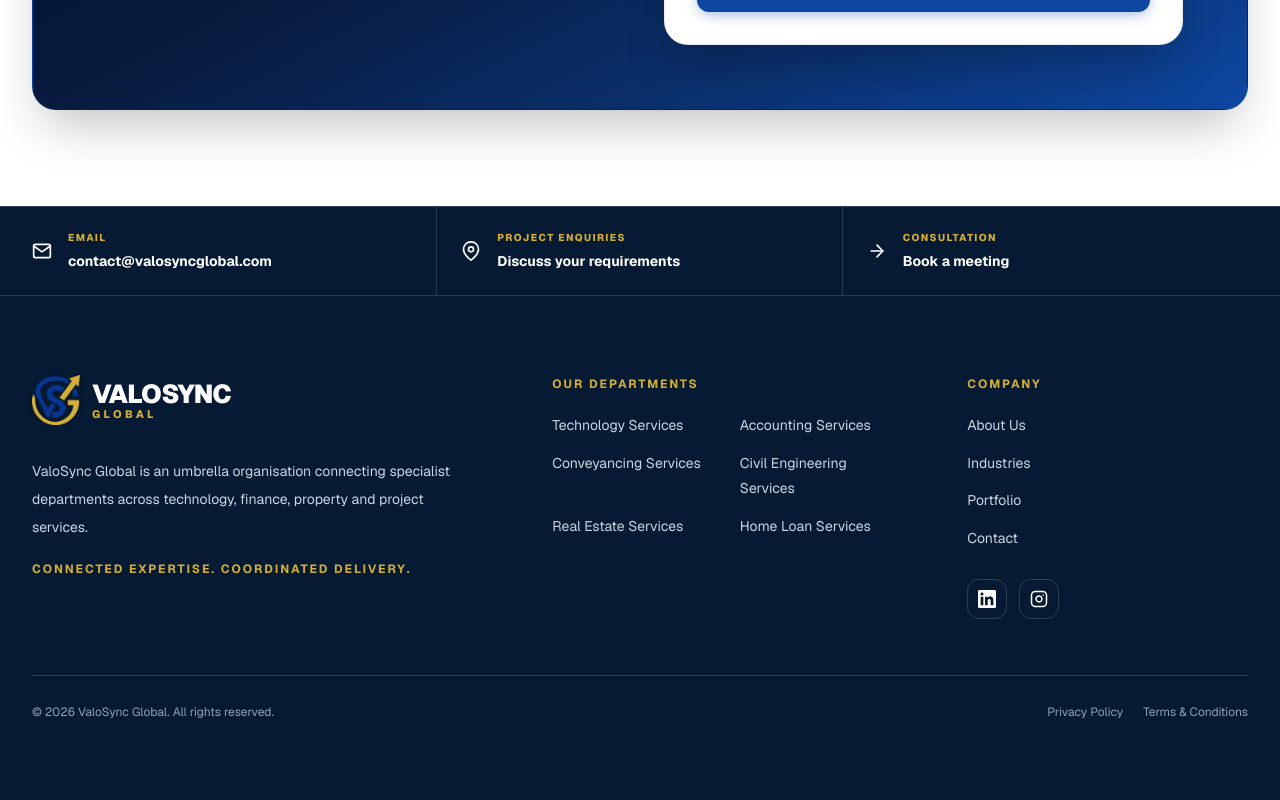
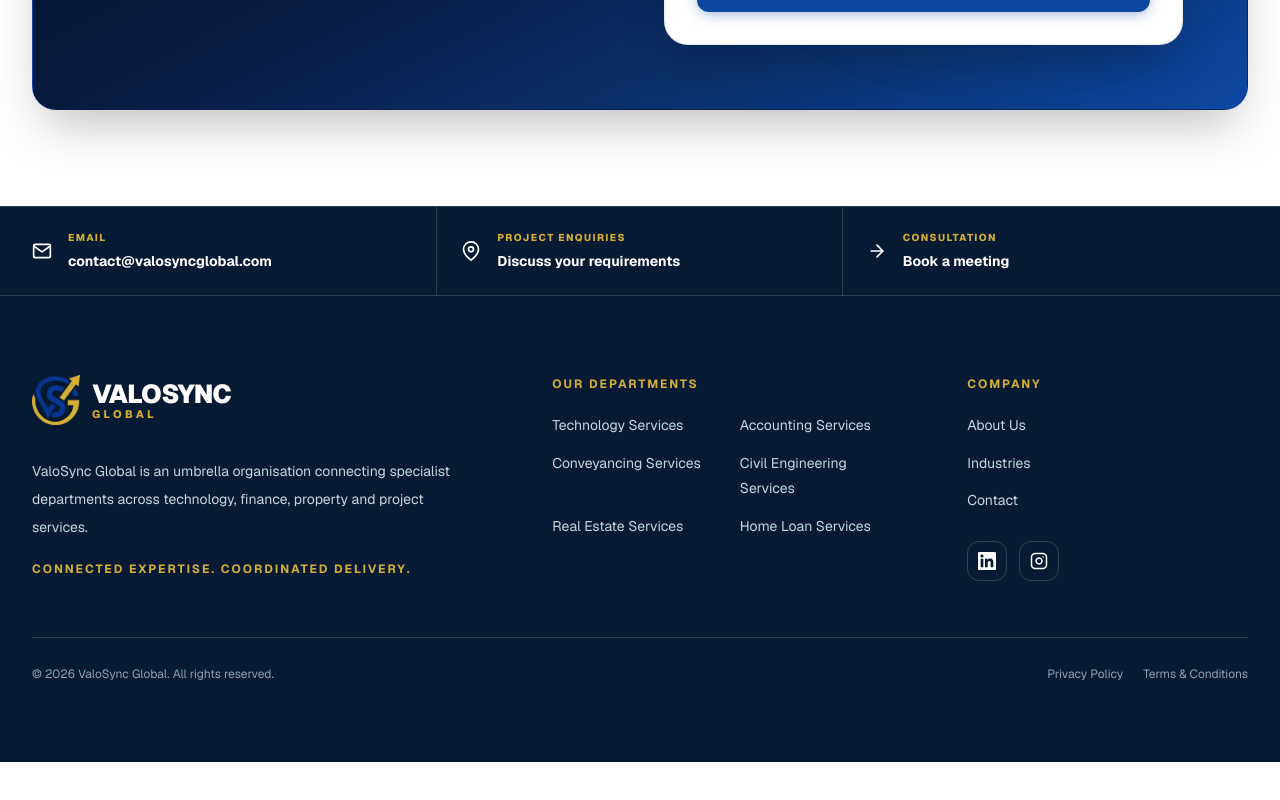
Before and after one commit to mayank-207/ValoSync-Global, a Next.js app: page / in a window 1280 px wide. Shown: the part 6470-7270 px from the top of the page. After the commit the page ends 7232 px from the top, so only its background shows below. Built offline with nearby package versions, Linux system fonts and the light colour scheme.

Commit message:
Keep technology portfolio subordinate

```diff
--- a/components/layout/Footer.tsx
+++ b/components/layout/Footer.tsx
@@ -20,7 +20,6 @@ const departmentLinks = [
 const companyLinks = [
   { label: "About Us", href: "/about" },
   { label: "Industries", href: "/industries" },
-  { label: "Portfolio", href: "/portfolio" },
   { label: "Contact", href: "/contact" },
 ];
 
```
